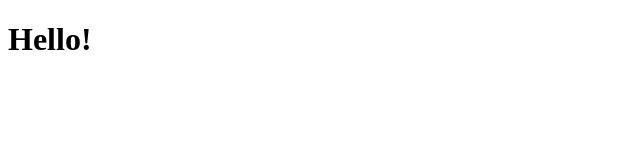
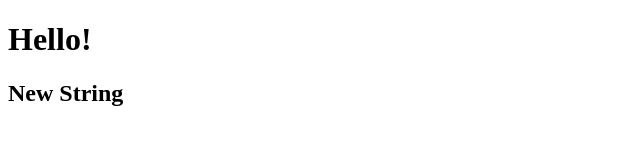
Before and after one commit to eldarnosirov/python-project, a plain HTML site: page index.html in a window 1280 px wide. Shown: the whole page, without its empty margins (0-640 px from the left). Drawn offline with Linux system fonts and the light colour scheme.

Commit message:
new string

```diff
--- a/index.html
+++ b/index.html
@@ -7,5 +7,6 @@
     </head>
     <body>
         <h1>Hello!</h1>
+        <h2>New String</h2>
     </body>
 </html>
```
